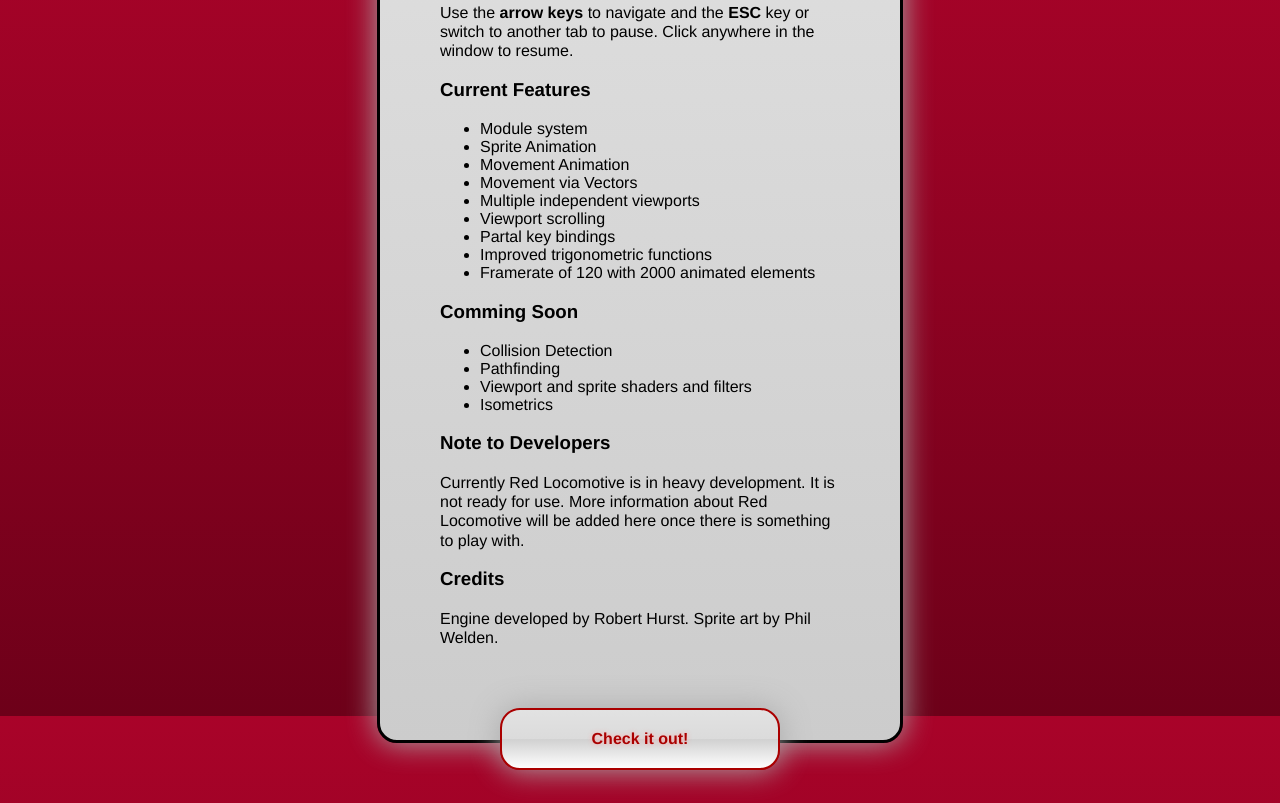
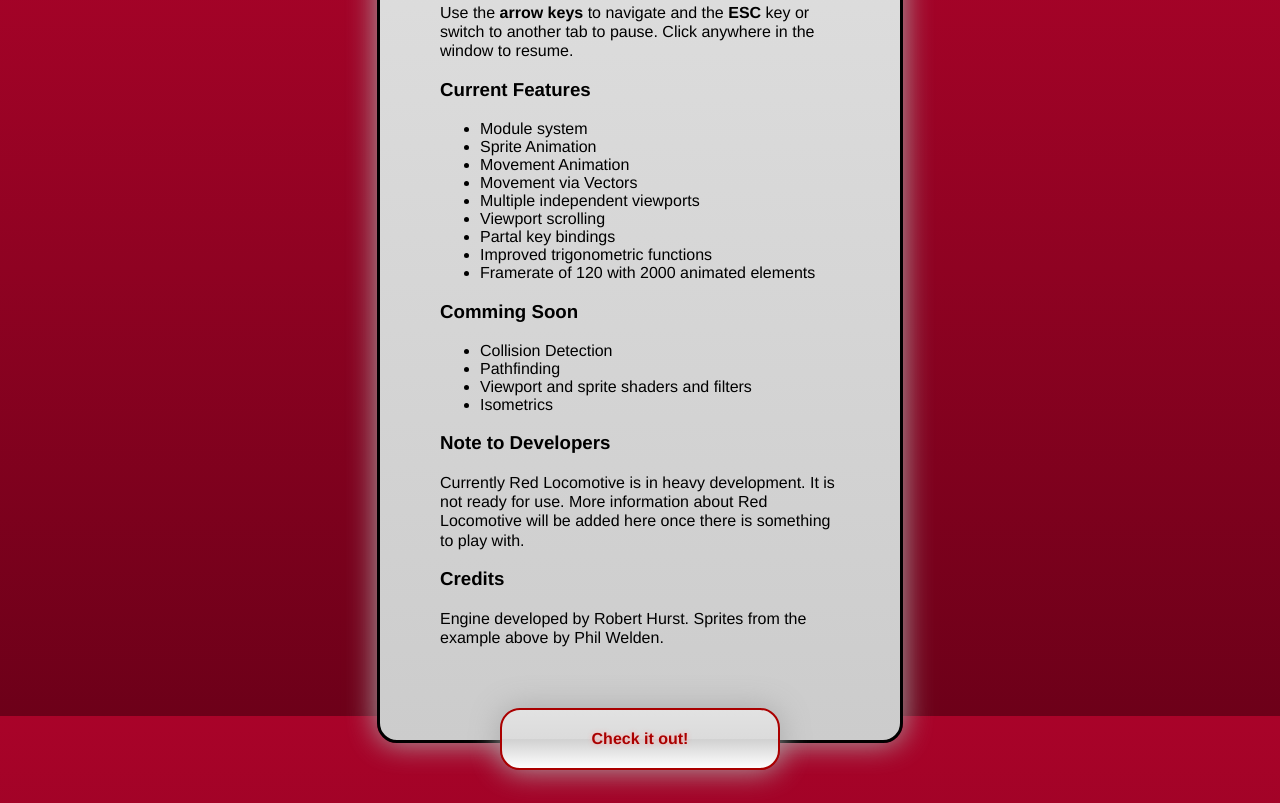
Before and after one commit to RobertWHurst/Red-Locomotive, a plain HTML site: page index.html in a window 1280 px wide. Shown: the part 884-1687 px from the top of the page. Drawn offline with Linux system fonts and the light colour scheme.

Commit message:
* updated credit section.

```diff
--- a/index.html
+++ b/index.html
@@ -49,7 +49,7 @@
                 </p>
                 <h3>Credits</h3>
                 <p>
-                    Engine developed by Robert Hurst. Sprite art by Phil Welden.
+                    Engine developed by Robert Hurst. Sprites from the example above by Phil Welden.
                 </p>
                 <a class="checkIt" href="https://github.com/RobertWHurst/Red-Locomotive">Check it out!</a>
             </div>
```
